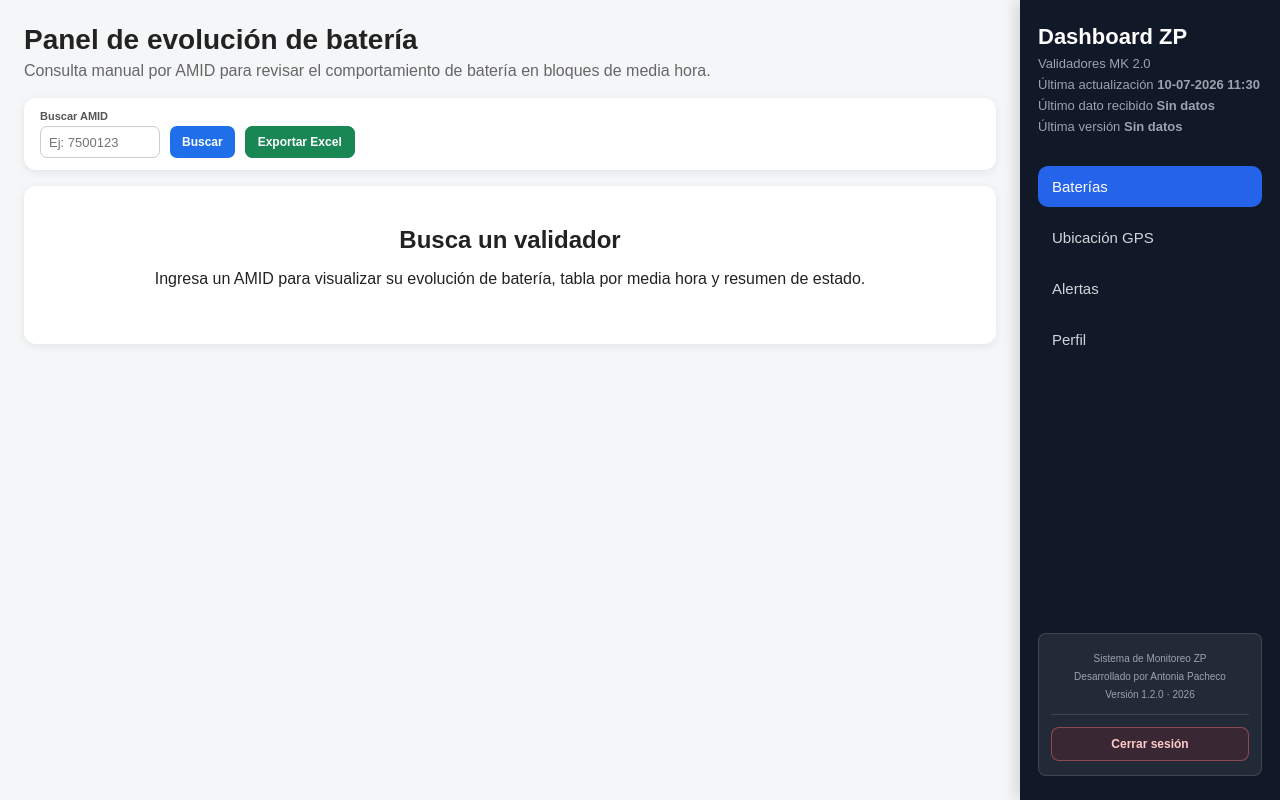
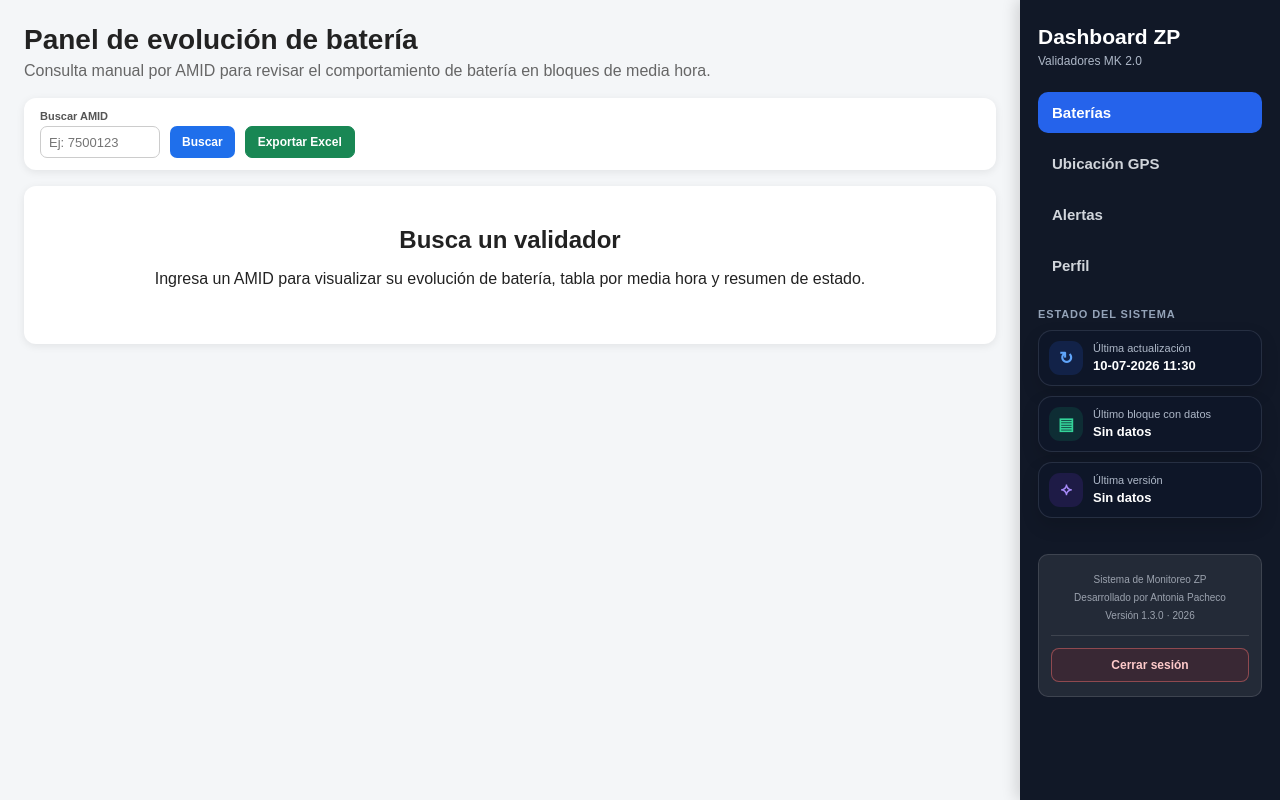
Before and after one commit to anpachecos/migracion-dashboard-zp, a Django app: page / in a window 1280 px wide. Run offline with Django 5.2, Linux system fonts and the light colour scheme; the visitor is signed in with stand-in values (Sample User, id 1).

Commit message:
Mejora sidebar del dashboard

```diff
--- a/apps/dashboard/context_processors.py
+++ b/apps/dashboard/context_processors.py
@@ -10,7 +10,7 @@ CACHE_KEY_ULTIMA_CARGA_DATOS = "dashboard_ultima_carga_datos_oracle"
 CACHE_KEY_ULTIMA_VERSION_ZP = "dashboard_ultima_version_zp_oracle"
 CACHE_MISS = object()
 
-CACHE_TIMEOUT_SEGUNDOS = 60
+CACHE_TIMEOUT_SEGUNDOS = 300
 
 _warmup_thread_running = False
 _warmup_thread_lock = threading.Lock()
@@ -35,7 +35,7 @@ def normalizar_fecha_oracle(fecha):
 
 def obtener_ultima_carga_datos_oracle():
     """
-    Obtiene la fecha del último dato recibido desde Oracle.
+    Obtiene el último bloque horario con datos desde Oracle.
 
     Se cachea por 60 segundos para evitar abrir conexión Oracle en cada cambio
     de página.
@@ -47,8 +47,9 @@ def obtener_ultima_carga_datos_oracle():
         return valor_cache
 
     query = """
-        SELECT MAX(FECHA_HORA)
-        FROM USR_LAB.VW_ESTATUS_ZP_DJANGO
+        SELECT MAX(FECHA_HORA_BLOQUE)
+        FROM USR_LAB.BATERIA_BLOQUE_30MIN
+        WHERE TIENE_DATO = 1
     """
 
     ultima_carga = None
--- a/apps/dashboard/static/dashboard/css/base_dashboard.css
+++ b/apps/dashboard/static/dashboard/css/base_dashboard.css
@@ -19,6 +19,10 @@ body {
     margin-right: 260px;
 }
 
+/* =========================
+   Sidebar general
+   ========================= */
+
 .dashboard-sidebar {
     position: fixed;
     top: 0;
@@ -34,24 +38,36 @@ body {
     flex-direction: column;
 }
 
-.sidebar-brand h2 {
-    margin: 0;
-    font-size: 22px;
-    font-weight: 700;
+/* =========================
+   Título sidebar
+   ========================= */
+
+.sidebar-title-block {
+    margin-bottom: 24px;
 }
 
-.sidebar-brand p {
-    margin: 6px 0 0;
-    font-size: 13px;
-    color: #9ca3af;
+.sidebar-title-block h2 {
+    margin: 0;
+    font-size: 21px;
+    font-weight: 800;
+    color: #ffffff;
+    line-height: 1.2;
 }
 
+.sidebar-title-block p {
+    margin: 5px 0 0;
+    font-size: 12px;
+    color: #aeb8c8;
+}
+
+/* =========================
+   Navegación
+   ========================= */
+
 .sidebar-nav {
-    margin-top: 32px;
     display: flex;
     flex-direction: column;
     gap: 10px;
-    flex: 1;
 }
 
 .sidebar-link {
@@ -61,6 +77,7 @@ body {
     color: #d1d5db;
     text-decoration: none;
     font-size: 15px;
+    font-weight: 600;
     transition: 0.2s ease;
 }
 
@@ -69,6 +86,97 @@ body {
     background: #2563eb;
     color: #ffffff;
 }
+
+/* =========================
+   Estado del sistema
+   ========================= */
+
+.sidebar-status-section {
+    margin-top: 24px;
+}
+
+.sidebar-status-title {
+    margin: 0 0 10px;
+    font-size: 11px;
+    font-weight: 800;
+    color: #94a3b8;
+    text-transform: uppercase;
+    letter-spacing: 0.08em;
+}
+
+.sidebar-status-list {
+    display: flex;
+    flex-direction: column;
+    gap: 10px;
+    margin: 0;
+}
+
+.sidebar-status-card {
+    display: grid;
+    grid-template-columns: 34px 1fr;
+    gap: 10px;
+    align-items: center;
+
+    padding: 10px;
+    border-radius: 14px;
+    background: rgba(15, 23, 42, 0.72);
+    border: 1px solid rgba(148, 163, 184, 0.18);
+    box-shadow: 0 8px 18px rgba(0, 0, 0, 0.14);
+}
+
+.sidebar-status-icon {
+    width: 34px;
+    height: 34px;
+    border-radius: 11px;
+
+    display: flex;
+    align-items: center;
+    justify-content: center;
+
+    font-size: 17px;
+    font-weight: 800;
+    background: rgba(255, 255, 255, 0.08);
+}
+
+.sidebar-status-text {
+    min-width: 0;
+}
+
+.sidebar-status-text span {
+    display: block;
+    margin-bottom: 3px;
+    font-size: 11px;
+    line-height: 1.2;
+    color: #aeb8c8;
+}
+
+.sidebar-status-text strong {
+    display: block;
+    font-size: 13px;
+    line-height: 1.25;
+    color: #ffffff;
+    font-weight: 800;
+    white-space: normal;
+}
+
+.sidebar-status-blue .sidebar-status-icon {
+    color: #60a5fa;
+    background: rgba(37, 99, 235, 0.16);
+}
+
+.sidebar-status-green .sidebar-status-icon {
+    color: #34d399;
+    background: rgba(16, 185, 129, 0.14);
+}
+
+.sidebar-status-purple .sidebar-status-icon {
+    color: #a78bfa;
+    background: rgba(124, 58, 237, 0.15);
+}
+
+/* =========================
+   Header de paneles
+   ========================= */
 
 .panel-header {
     margin-bottom: 24px;
@@ -84,6 +192,10 @@ body {
     color: #6b7280;
 }
 
+/* =========================
+   Cards generales
+   ========================= */
+
 .placeholder-card {
     background: #ffffff;
     border-radius: 16px;
@@ -91,10 +203,14 @@ body {
     box-shadow: 0 4px 14px rgba(15, 23, 42, 0.08);
 }
 
+/* =========================
+   Footer sidebar
+   ========================= */
+
 .sidebar-footer {
-    margin-top: auto;
+    margin-top: 18px;
     padding: 14px 12px;
-    border-radius: 8px;
+    border-radius: 10px;
     background: rgba(255, 255, 255, 0.08);
     border: 1px solid rgba(255, 255, 255, 0.12);
     font-size: 10px;
@@ -105,29 +221,6 @@ body {
 
 .sidebar-footer p {
     margin: 3px 0;
-}
-
-.sidebar-update-info {
-    margin-top: 14px;
-    padding: 10px 0 0;
-    border-top: 1px solid rgba(255, 255, 255, 0.10);
-    display: flex;
-    flex-direction: column;
-    gap: 6px;
-}
-
-.sidebar-update-info span {
-    margin-top: 0;
-    font-size: 10px;
-    color: #6b7280;
-    text-transform: uppercase;
-    letter-spacing: 0.04em;
-}
-
-.sidebar-update-info strong {
-    font-size: 12px;
-    color: #d1d5db;
-    font-weight: 600;
 }
 
 /* =========================
@@ -180,7 +273,8 @@ body {
         padding: 10px;
     }
 
-    .sidebar-brand,
+    .sidebar-title-block,
+    .sidebar-status-section,
     .sidebar-footer {
         display: none;
     }
@@ -198,3 +292,89 @@ body {
         text-align: center;
     }
 }
+
+/* =========================
+   Ajuste sidebar en pantallas bajas
+   ========================= */
+
+.dashboard-sidebar {
+    gap: 0;
+}
+
+.sidebar-title-block,
+.sidebar-nav,
+.sidebar-status-section,
+.sidebar-footer {
+    flex-shrink: 0;
+}
+
+.sidebar-status-section {
+    margin-top: 22px;
+    margin-bottom: 18px;
+}
+
+@media (max-height: 780px) {
+    .dashboard-sidebar {
+        padding-top: 18px;
+        padding-bottom: 18px;
+    }
+
+    .sidebar-title-block {
+        margin-bottom: 18px;
+    }
+
+    .sidebar-nav {
+        gap: 8px;
+    }
+
+    .sidebar-link {
+        padding: 10px 12px;
+        font-size: 14px;
+    }
+
+    .sidebar-status-section {
+        margin-top: 18px;
+        margin-bottom: 14px;
+    }
+
+    .sidebar-status-list {
+        gap: 8px;
+    }
+
+    .sidebar-status-card {
+        grid-template-columns: 30px 1fr;
+        padding: 8px;
+        border-radius: 12px;
+    }
+
+    .sidebar-status-icon {
+        width: 30px;
+        height: 30px;
+        border-radius: 10px;
+        font-size: 15px;
+    }
+
+    .sidebar-status-text span {
+        font-size: 10px;
+    }
+
+    .sidebar-status-text strong {
+        font-size: 12px;
+    }
+
+    .sidebar-footer {
+        margin-top: 14px;
+        padding: 11px 10px;
+        font-size: 9px;
+    }
+
+    .sidebar-logout-form {
+        margin-top: 9px;
+        padding-top: 9px;
+    }
+
+    .sidebar-logout-button {
+        padding: 8px 9px;
+        font-size: 11px;
+    }
+}
--- a/apps/dashboard/templates/dashboard/base_dashboard.html
+++ b/apps/dashboard/templates/dashboard/base_dashboard.html
@@ -6,7 +6,7 @@
     <meta charset="UTF-8">
     <title>{% block title %}Dashboard Zonas Pagas{% endblock %}</title>
 
-    <link rel="stylesheet" href="{% static 'dashboard/css/base_dashboard.css' %}">
+    <link rel="stylesheet" href="{% static 'dashboard/css/base_dashboard.css' %}?v=15">
 
     {% block extra_css %}{% endblock %}
     <link rel="icon" type="image/png" href="{% static 'dashboard/img/zp3.png' %}">
@@ -21,37 +21,10 @@
     </main>
 
     <aside class="dashboard-sidebar">
-        <div class="sidebar-brand">
+
+        <div class="sidebar-title-block">
             <h2>Dashboard ZP</h2>
-            <p>Validadores MK 2.0
-            </p>
-
-            <p class="sidebar-update-line">
-                <span>Última actualización</span>
-                <strong>{{ ultima_actualizacion_dashboard|date:"d-m-Y H:i" }}</strong>
-            </p>
-
-            <p class="sidebar-update-line">
-                <span>Último dato recibido</span>
-                <strong>
-                    {% if ultima_carga_datos %}
-                        {{ ultima_carga_datos|date:"d-m-Y H:i" }}
-                    {% else %}
-                        Sin datos
-                    {% endif %}
-                </strong>
-            </p>
-
-            <p class="sidebar-update-line">
-                <span>Última versión</span>
-                <strong>
-                    {% if ultima_actualizacion_version_zp %}
-                        {{ ultima_actualizacion_version_zp|date:"d-m-Y H:i" }}
-                    {% else %}
-                        Sin datos
-                    {% endif %}
-                </strong>
-            </p>
+            <p>Validadores MK 2.0</p>
         </div>
 
         <nav class="sidebar-nav">
@@ -70,14 +43,65 @@
             <a href="{% url 'dashboard:panel_perfil' %}" class="sidebar-link {% if active_page == 'perfil' %}active{% endif %}">
                 Perfil
             </a>
+        </nav>
 
+        <section class="sidebar-status-section">
+            <p class="sidebar-status-title">Estado del sistema</p>
 
-        </nav>
+            <div class="sidebar-status-list">
+
+                <div class="sidebar-status-card sidebar-status-blue">
+                    <div class="sidebar-status-icon">
+                        ↻
+                    </div>
+
+                    <div class="sidebar-status-text">
+                        <span>Última actualización</span>
+                        <strong>{{ ultima_actualizacion_dashboard|date:"d-m-Y H:i" }}</strong>
+                    </div>
+                </div>
+
+                <div class="sidebar-status-card sidebar-status-green">
+                    <div class="sidebar-status-icon">
+                        ▤
+                    </div>
+
+                    <div class="sidebar-status-text">
+                        <span>Último bloque con datos</span>
+                        <strong>
+                            {% if ultima_carga_datos %}
+                                {{ ultima_carga_datos|date:"d-m-Y H:i" }}
+                            {% else %}
+                                Sin datos
+                            {% endif %}
+                        </strong>
+                    </div>
+                </div>
+
+                <div class="sidebar-status-card sidebar-status-purple">
+                    <div class="sidebar-status-icon">
+                        ⟡
+                    </div>
+
+                    <div class="sidebar-status-text">
+                        <span>Última versión</span>
+                        <strong>
+                            {% if ultima_actualizacion_version_zp %}
+                                {{ ultima_actualizacion_version_zp|date:"d-m-Y H:i" }}
+                            {% else %}
+                                Sin datos
+                            {% endif %}
+                        </strong>
+                    </div>
+                </div>
+
+            </div>
+        </section>
 
         <div class="sidebar-footer">
             <p>Sistema de Monitoreo ZP</p>
             <p>Desarrollado por Antonia Pacheco</p>
-            <p>Versión 1.2.0 · 2026</p>
+            <p>Versión 1.3.0 · 2026</p>
 
             <form method="post" action="{% url 'logout' %}" class="sidebar-logout-form">
                 {% csrf_token %}
@@ -86,6 +110,7 @@
                 </button>
             </form>
         </div>
+
     </aside>
 
 </div>
```
